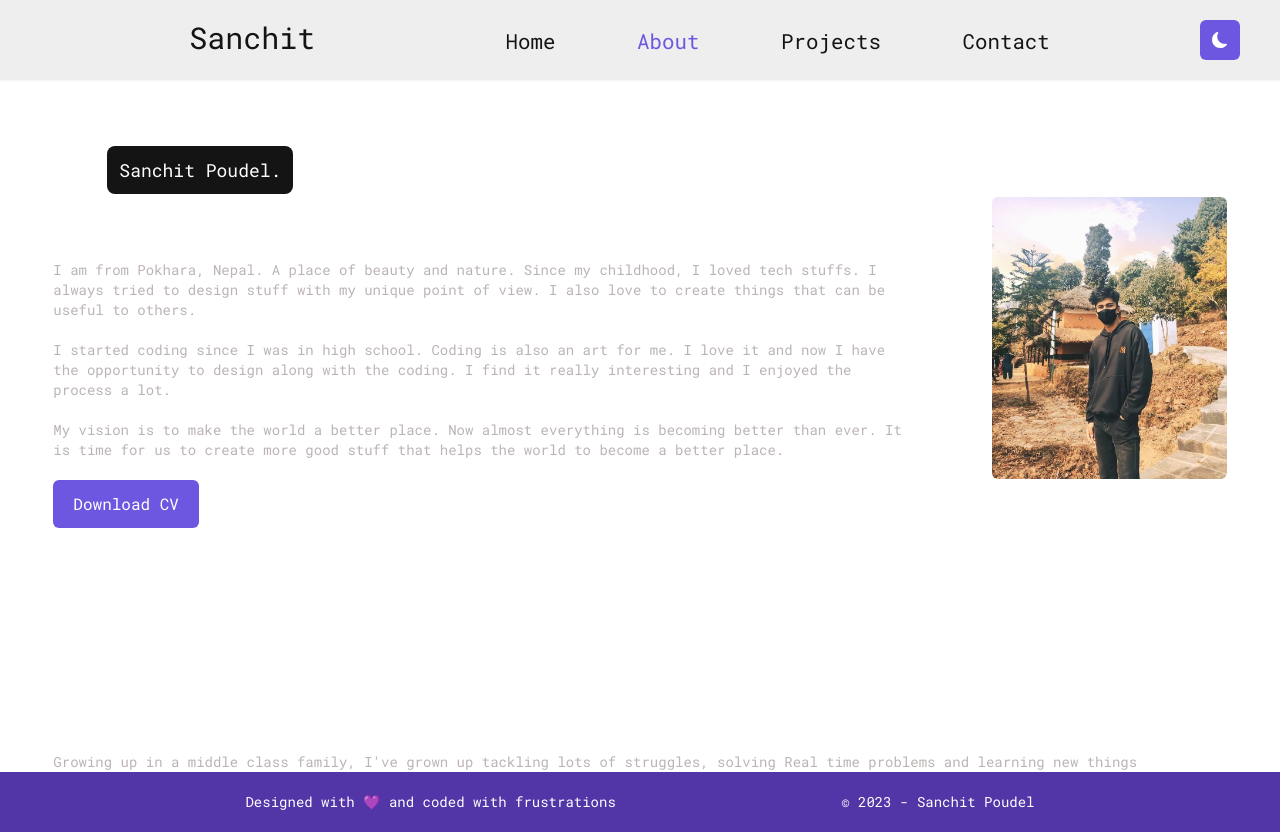
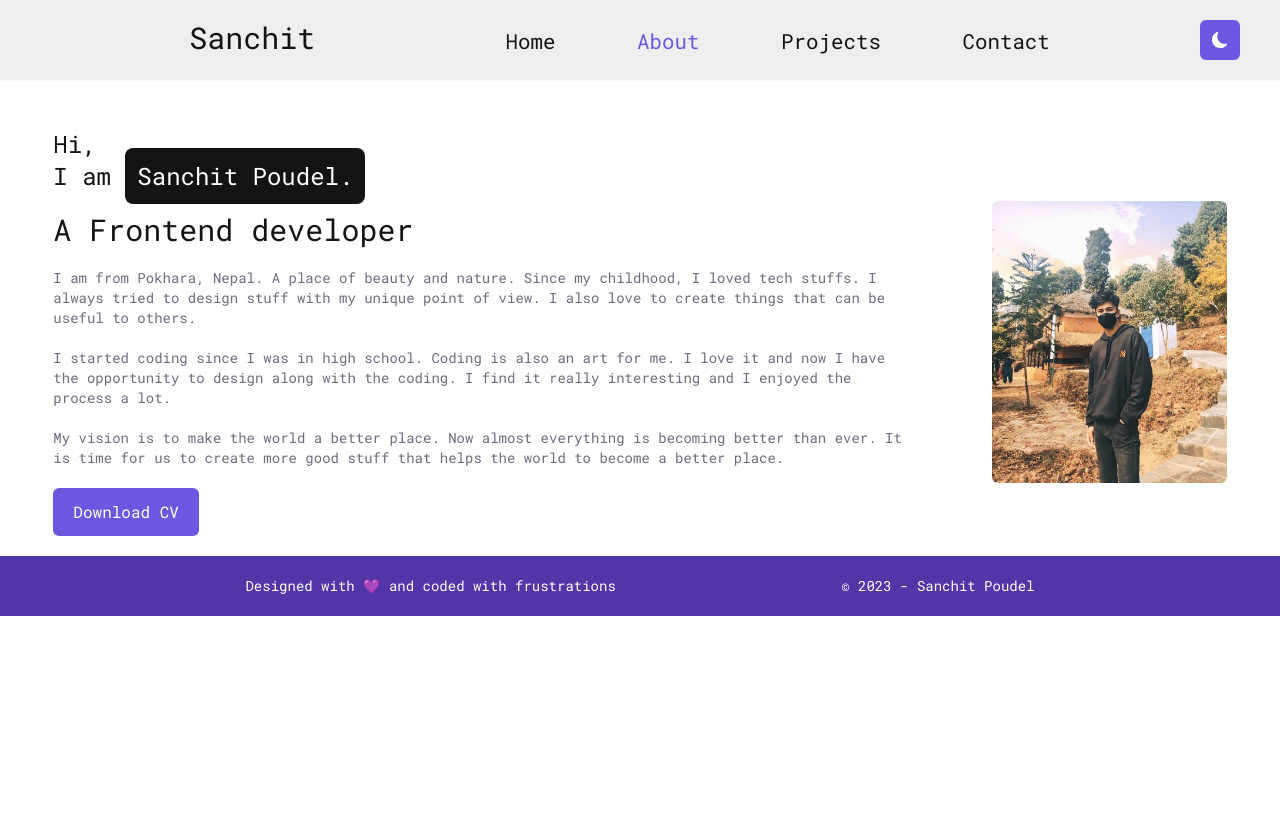
Before and after one commit to poudelsanchit/Sanchit-Poudel, a React (Vite) app: page /about in a window 1280 px wide. After the commit the page ends 800 px from the top, so only its background shows below. Built offline with nearby package versions, Linux system fonts and the light colour scheme.

Commit message:
feat: :zap: Ds\rk mode

```diff
--- a/src/Pages/About.jsx
+++ b/src/Pages/About.jsx
@@ -7,12 +7,12 @@ const About = () => {
                 <div className='w-11/12 flex flex-col  sm:flex-row'>
                     <div className='sm:w-full'>
                         <div className='sm:w-11/12'>
-                            <div className='text-lg'>Hi,<br /> I am <span className='bg-box p-3 rounded-lg'>Sanchit Poudel.</span></div>
-                            <div className='mt-5 text-3xl'>A Frontend developer
+                            <div className='text-2xl text-box dark:text-white '>Hi,<br /> I am <span className='bg-box text-white dark:text-primary p-3 rounded-lg'>Sanchit Poudel.</span></div>
+                            <div className='mt-5 text-3xl text-box dark:text-white'>A Frontend developer
                             </div>
-                            <div className='text-text-tertiary pt-5 text-sm'>I am from Pokhara, Nepal. A place of beauty and nature. Since my childhood, I loved tech stuffs. I always tried to design stuff with my unique point of view. I also love to create things that can be useful to others.</div>
-                            <div className='text-text-tertiary pt-5 text-sm'>I started coding since I was in high school. Coding is also an art for me. I love it and now I have the opportunity to design along with the coding. I find it really interesting and I enjoyed the process a lot.</div>
-                            <div className='text-text-tertiary pt-5 text-sm'>My vision is to make the world a better place. Now almost everything is becoming better than ever. It is time for us to create more good stuff that helps the world to become a better place.
+                            <div className='text-text-secondary dark:text-text-tertiary pt-5 text-sm'>I am from Pokhara, Nepal. A place of beauty and nature. Since my childhood, I loved tech stuffs. I always tried to design stuff with my unique point of view. I also love to create things that can be useful to others.</div>
+                            <div className='text-text-secondary dark:text-text-tertiary pt-5 text-sm'>I started coding since I was in high school. Coding is also an art for me. I love it and now I have the opportunity to design along with the coding. I find it really interesting and I enjoyed the process a lot.</div>
+                            <div className='text-text-secondary dark:text-text-tertiary pt-5 text-sm'>My vision is to make the world a better place. Now almost everything is becoming better than ever. It is time for us to create more good stuff that helps the world to become a better place.
                             </div>
                             <div className=" w-4/5 pt-5 pb-5">
                                 <button className='w-max px-5 py-3 bg-bg-secondary2 rounded-md hover:bg-button-hover '>
@@ -28,13 +28,6 @@ const About = () => {
                 </div >
 
             </div >
-            <div className=' w-screen h-max flex items-center justify-center pt-32  dark:bg-bg-dark'>
-                <div className='w-11/12 flex flex-col items-start justify-start'>
-                    <div className='mt-5 text-3xl'>My Journey</div>
-                    <div className='text-sm text-text-tertiary mt-5'>Growing up in a middle class family, I've grown up tackling lots of struggles, solving Real time problems and learning new things </div>
-
-                </div>
-            </div>
 
         </>
     )
--- a/src/Pages/Testimonals.jsx
+++ b/src/Pages/Testimonals.jsx
@@ -53,8 +53,8 @@ const Testimonals = () => {
 
     return (
         <div className='pt-32 flex flex-col justify-center items-center w-4/5'>
-            <div className='flex flex-col items-center text-xs text-text-tertiary'>see what our clients say about me</div>
-            <div className='flex flex-col items-center text-5xl w-full  justify-center font-Montserrat font-bold pt-2s'>Testimonals</div>
+            <div className='flex flex-col items-center text-xs text-text-secondary dark:text-text-tertiary'>see what our clients say about me</div>
+            <div className='flex flex-col items-center text-5xl w-full  justify-center font-Montserrat font-bold pt-2s text-box dark:text-white'>Testimonals</div>
             <SwitchTransition component={null}>
                 <CSSTransition key={activeSlide.id} timeout={300} classNames='fade'>
                     <div className='flex flex-col 	items-center w-full bg-box rounded-md px-10 pt-5 pb-5 mt-5 md:3/5 '>
@@ -72,13 +72,13 @@ const Testimonals = () => {
 
             <div className="buttons flex flex-row gap-5">
                 <div className=" flex flex-col items-center pt-5">
-                    <button className=' px-12 py-3 border-bg-secondary2 border-solid border-2 rounded-md hover:bg-button-hover' onClick={handlePrev}>
+                    <button className=' px-12 py-3 border-bg-secondary2 bg-bg-secondary2 border-solid border-2 rounded-md hover:bg-button-hover' onClick={handlePrev}>
                         <p className='text-white'>  <HiChevronLeft /> </p>
 
                     </button>
                 </div>
                 <div className=" flex flex-col items-center pt-5">
-                    <button className=' px-12 py-3 border-bg-secondary2 border-solid border-2 rounded-md hover:bg-button-hover' onClick={handleNext}>
+                    <button className=' px-12 py-3 border-bg-secondary2  bg-bg-secondary2 border-solid border-2 rounded-md hover:bg-button-hover' onClick={handleNext}>
                         <p className='text-white'>  <HiChevronRight /> </p>
 
                     </button>
```
